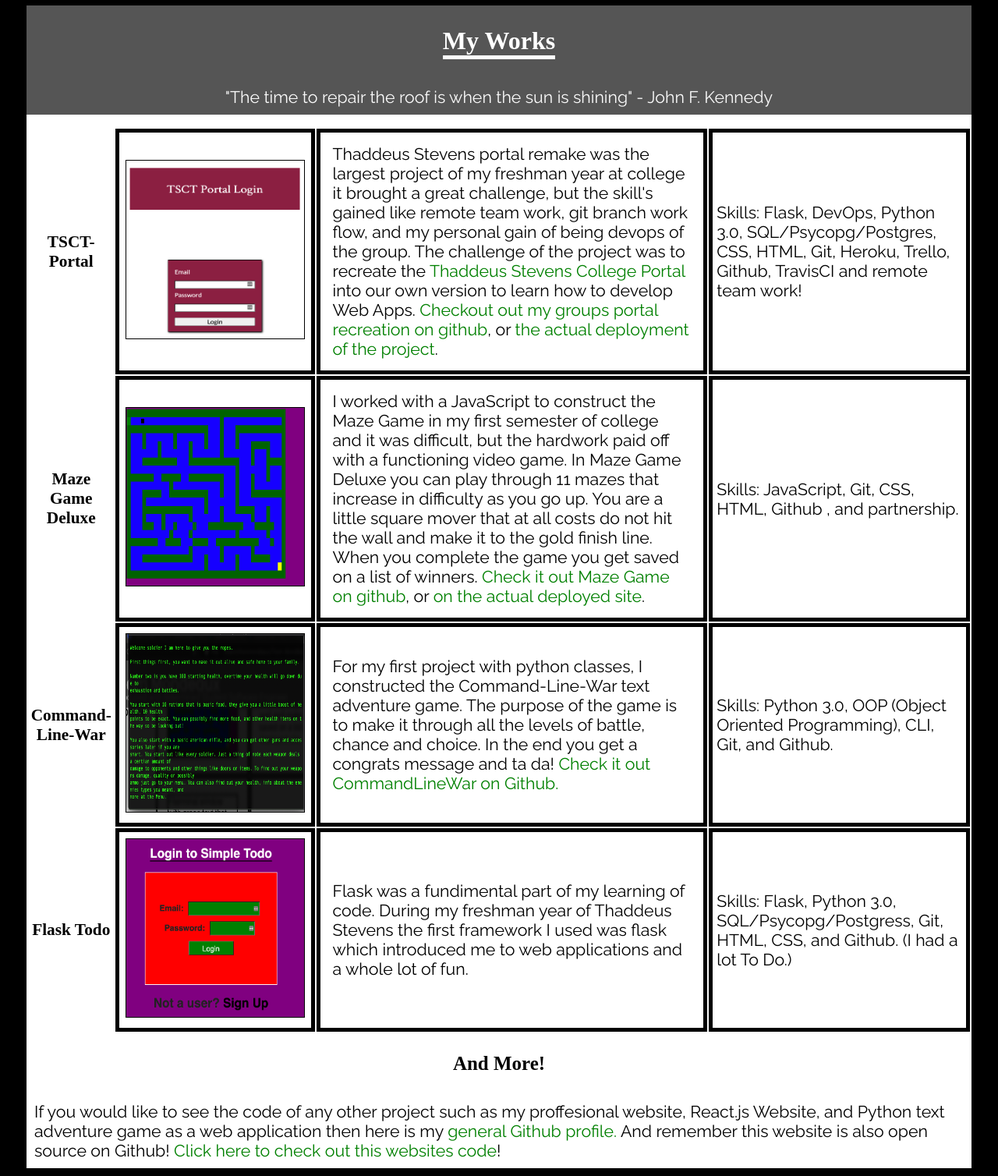
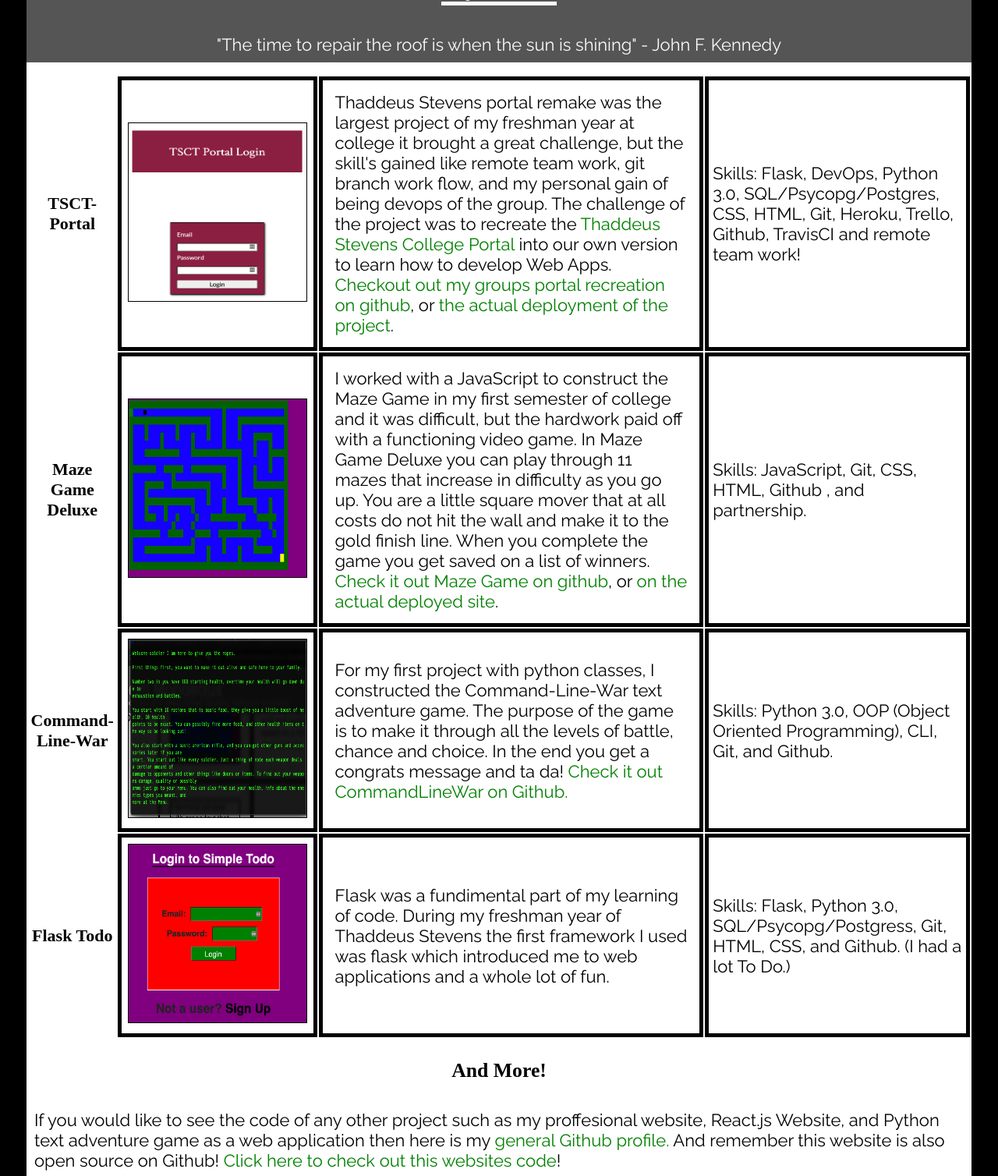
Before and after one commit to Thommond/Thom-Mond-github.io, a PHP site: page / in a window 1280 px wide. Shown: the part 3466-4974 px from the top of the page at 78% size. Run offline with PHP 8.4, Linux system fonts and the light colour scheme; some web fonts are replaced.

Commit message:
Updated index.js for name convention and functioning. The updates include removing uneeded if statements and clutter inside stickHeader function and slides function.
Updated index.html by adding more classes to needed elements to
later improve css responsiveness.

Lastly, Updated style.css by adding more to media queries for gallary,
header and table styles. Also, in styles.css I removed outdated todo
comments.

```diff
--- a/index.html
+++ b/index.html
@@ -2,7 +2,7 @@
 <html lang="en" dir="ltr">
 
   <head>
-
+<!-- TODO: Make total more responsive "shrink things" -->
     <meta charset="utf-8">
     <meta name="viewport" content="width=device-width, initial-scale=1.0, maximum-scale=1.0">
     <title>Thom Mondeaux WebPage</title>
@@ -44,7 +44,7 @@
 
 
       </div>
-      <!-- TODO: Make slides disappear after a certian screen width and offer a gallary instead. -->
+
       <div class="travel-slides-ctn">
         <img class='travel-slides' src="images/travel-images/charlie's-bunion.jpg" alt="A tall rocky cliff surrounded by green trees.">
         <img class='travel-slides' src="images/travel-images/jockys-ridge.jpg" alt="A sand dune with the view of the ocean and the sound on a bright sunny day.">
@@ -82,7 +82,12 @@
 
           <div class="firstContainWelcome">
 
-            <img id='profileImage' src="images/text-images/Job_image.jpeg" alt="image of me">
+            <section class='welcomeContainer'>
+
+              <img id='profileImage' src="images/text-images/Job_image.jpeg" alt="image of me">
+              <p>(Thats me!)</p>
+
+            </section>
 
             <section class="welcomeContainer">
 
@@ -126,8 +131,7 @@
 
           <section id='theWorks'><!--Discussing my previous projects completed in college and side projects-->
 
-            <table><!-- TODO: Update table for responsiveness (Ex: make para shorter and skills small and all flex wraped if the
-              width is less than 850pxs, etc) -->
+            <table>
 
               <div class="heading-container">
                 <h2 >My Works</h2>
@@ -139,8 +143,8 @@
 
                 <tr>
                   <th><h4>TSCT-Portal</h4></th>
-                  <td><img class='projectImages' src="images/text-images/login.png" alt="login page of tsct-portal remake"></td>
-                  <td>
+                  <td><a href="https://github.com/Thommond/tsct-portal"><img class='projectImages' src="images/text-images/login.png" alt="login page of tsct-portal remake"></a></td>
+                  <td class='responsive-td' >
                       <p>
                         Thaddeus Stevens portal remake was the largest project of my freshman year at college it brought a great challenge, but
                         the skill's gained like remote team work, git branch work flow, and my personal gain of being devops of the group. The challenge
@@ -148,14 +152,14 @@
                         Web Apps. <a href="https://github.com/Thommond/tsct-portal">Checkout out my groups portal recreation on github</a>, or <a href="#">the actual deployment of the project</a>.
                       </p>
                   </td>
-                  <td>Skills: Flask, DevOps, Python 3.0, SQL/Psycopg/Postgres, CSS, HTML, Git, Heroku, Trello, Github, TravisCI and
+                  <td class='responsive-td' >Skills: Flask, DevOps, Python 3.0, SQL/Psycopg/Postgres, CSS, HTML, Git, Heroku, Trello, Github, TravisCI and
                   remote team work!</td>
                 </tr>
 
                 <tr>
                   <th><h4>Maze Game Deluxe</h4></th>
-                  <td><img class='projectImages' src="images/text-images/maze.png" alt="game play of maze game deluxe"></td>
-                  <td>
+                  <td><a href="https://github.com/Thommond/Maze-Deluxe"><img class='projectImages' src="images/text-images/maze.png" alt="game play of maze game deluxe"></a></td>
+                  <td class='responsive-td'>
                     <p>
                       I worked with a JavaScript to construct the
                       Maze Game in my first semester of college and it was difficult, but the hardwork paid off with a functioning video game.
@@ -164,33 +168,33 @@
                        <a href="https://github.com/Thommond/Maze-Deluxe">Check it out Maze Game on github</a>, or <a href="#">on the actual deployed site</a>.
                     </p>
                   </td>
-                  <td>Skills: JavaScript, Git, CSS, HTML, Github , and partnership.</td>
+                  <td class='responsive-td' >Skills: JavaScript, Git, CSS, HTML, Github , and partnership.</td>
                 </tr>
 
                 <tr>
                   <th><h4>Command-Line-War</h4></th>
-                  <td><img class='projectImages' src='images/text-images/command.png' alt='terminal window with green text that reads the first level of the text adventure game.'></td>
-                  <td>
+                  <td><a href="https://github.com/Thommond/Command-line-war"><img class='projectImages' src='images/text-images/command.png' alt='terminal window with green text that reads the first level of the text adventure game.'></a></td>
+                  <td class='responsive-td' >
                     <p>
                       For my first project with python classes, I constructed the Command-Line-War text adventure game.
                       The purpose of the game is to make it through all the levels of battle, chance and choice. In the
                       end you get a congrats message and ta da! <a href="https://github.com/Thommond/Command-line-war">Check it out CommandLineWar on Github.</a>
                     </p>
                   </td>
-                  <td>Skills: Python 3.0, OOP (Object Oriented Programming), CLI, Git, and Github.</td>
+                  <td class='responsive-td' >Skills: Python 3.0, OOP (Object Oriented Programming), CLI, Git, and Github.</td>
                 </tr>
 
                 <tr>
                   <th><h4>Flask Todo</h4></th>
-                  <td><img class='projectImages' src='images/text-images/todo.png' alt='show todo text and greating "welcome to simple to do by Thom Mondeaux".'</td>
-                  <td>
+                  <td> <a href="https://github.com/Thommond/flask-todo"><img class='projectImages' src='images/text-images/todo.png' alt='show todo text and greating "welcome to simple to do by Thom Mondeaux".'></a></td>
+                  <td class='responsive-td' >
                     <p>
                       Flask was a fundimental part of my learning of code. During my freshman year of
                       Thaddeus Stevens the first framework I used was flask which introduced me to web applications
                       and a whole lot of fun.
                     </p>
                   </td>
-                  <td>Skills: Flask, Python 3.0, SQL/Psycopg/Postgress, Git, HTML, CSS, and Github. (I had a lot To Do.)</td>
+                  <td class='responsive-td' >Skills: Flask, Python 3.0, SQL/Psycopg/Postgress, Git, HTML, CSS, and Github. (I had a lot To Do.)</td>
                 </tr>
 
               </tbody>
--- a/index.js
+++ b/index.js
@@ -5,12 +5,11 @@
 // Get needed elements from document
 let header = document.getElementById("theHeader")
 let nav = document.getElementById("theNav");
-let slidesCtn = document.querySelector('.travel-slides')
-let captionsCtn = document.querySelector('.travel-captions')
+let slidesCtn = document.querySelector('.travel-slides-ctn')
+let captionsCtn = document.querySelector('.travel-slides-captions-ctn')
 // Creating elements for back to top link on sticky header
 let li = document.createElement("li");
 let a = document.createElement("a");
-
 
 // Get the offset position of the navbar
 const sticky = header.offsetTop;
@@ -18,10 +17,10 @@
 let stickHeader = () => {
 
   if (window.pageYOffset > sticky) {
-
-    // Removes stick updates when at top of page Yoffset
+    // Updates header to have "sticky styles on scroll"
     header.classList.add("sticky");
     nav.classList.add("stickyUlUpdate");
+    // Slides will not display while header is "sticky"
     slidesCtn.style.display = 'none';
     captionsCtn.style.display = 'none';
 
@@ -29,46 +28,41 @@
 
    else {
 
-    // Updates header to have "sticky styles on scroll"
+    // Removes stick updates when at top of page Yoffset
     header.classList.remove("sticky");
     nav.classList.remove("stickyUlUpdate");
-    // So slides does not show up on smaller screens than 850px
-    if (window.screen.width > 900) {
-      captionsCtn.style.display = 'inline'
-      slidesCtn.style.display = 'block';
-    }
-
+    slidesCtn.style.display = 'block';
+    captionsCtn.style.display = 'inline';
 
 
   }
 
 }
-// Slide show on header
-let index = 0;
 
-let screenHeight = 850
+
+
+let slideIndex = 0;
+
 travelSlideShow();
 
 function travelSlideShow() {
 
   let count;
-  let captions = document.getElementsByClassName('travel-captions');
-  let slides = document.getElementsByClassName("travel-slides");
 
+  const captions = document.getElementsByClassName("travel-captions");
+  const slides = document.getElementsByClassName("travel-slides")
+
+  // Loop through images
   for (count = 0; count < slides.length; count++) {
+    captions[count].style.display = "none";
     slides[count].style.display = "none";
-    captions[count].style.display = "none";
-  }
-  index++;
-
-  if (index > slides.length) {index = 1}
-
-  if (window.screen.width > 900) {
-    slides[index-1].style.display = "block";
-    captions[index-1].style.display = "inline";
   }
 
-  // Change image every 5 seconds
-  setTimeout(travelSlideShow, 5000);
+  slideIndex++;
 
+  if (slideIndex > slides.length) {slideIndex = 1}
+
+  slides[slideIndex-1].style.display = "block";
+  captions[slideIndex-1].style.display = "inline";
+  setTimeout(travelSlideShow, 5000); // Change image every 5 seconds
 }
--- a/style.css
+++ b/style.css
@@ -13,7 +12,7 @@
 
 body {
   background: black;
-  font-size: 16pt;
+  font-size: 14pt;
   font-family: Raleway;
 }
 
@@ -600,3 +619,17 @@
   }
 
 }
+
+/**
+ Media queries for fluid font size
+*/
+@media screen and (min-width: 320px) {
+  body {
+    font-size: calc(14px + (26 - 14) * ((100vw - 300px) / (3000 - 300)));
+  }
+}
+@media screen and (min-width: 1000px) {
+  body {
+    font-size: 22px;
+  }
+}
```
Also changed, not shown: other parts of style.css (+40 -21 lines).
